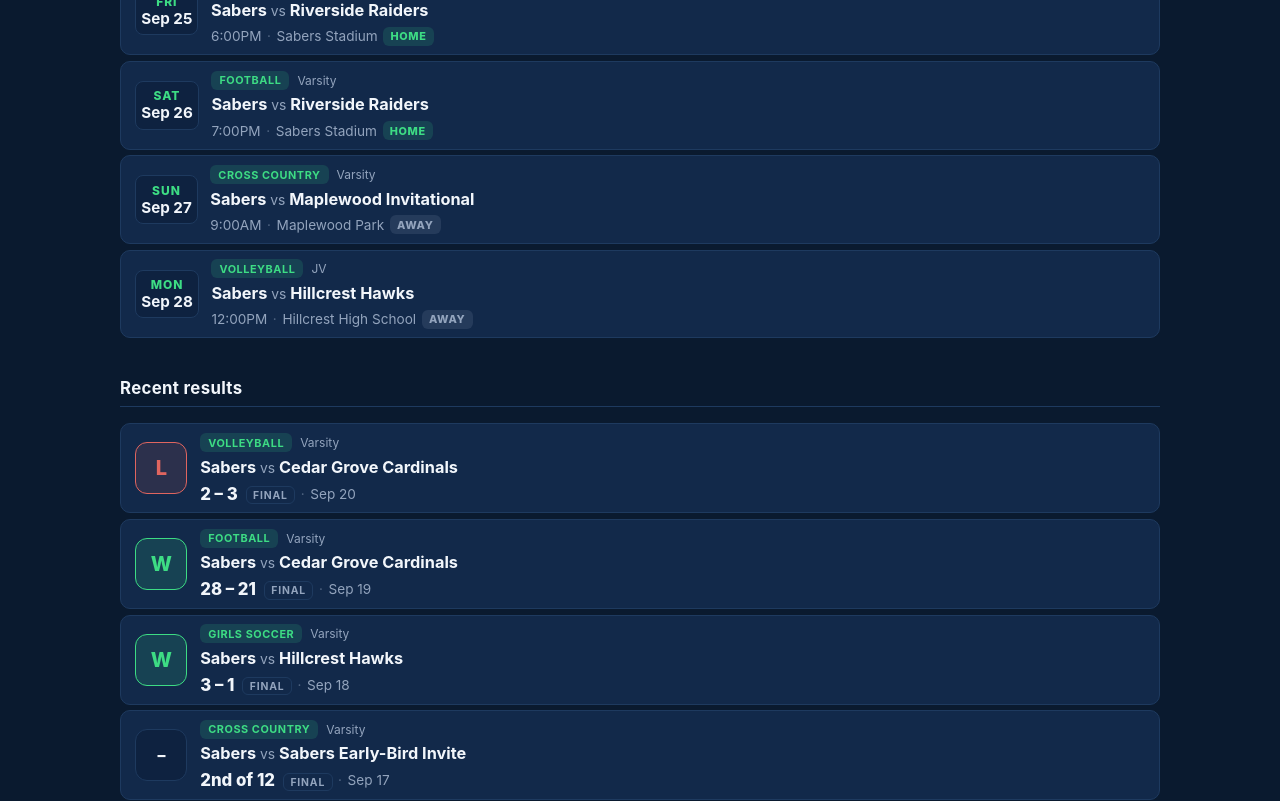
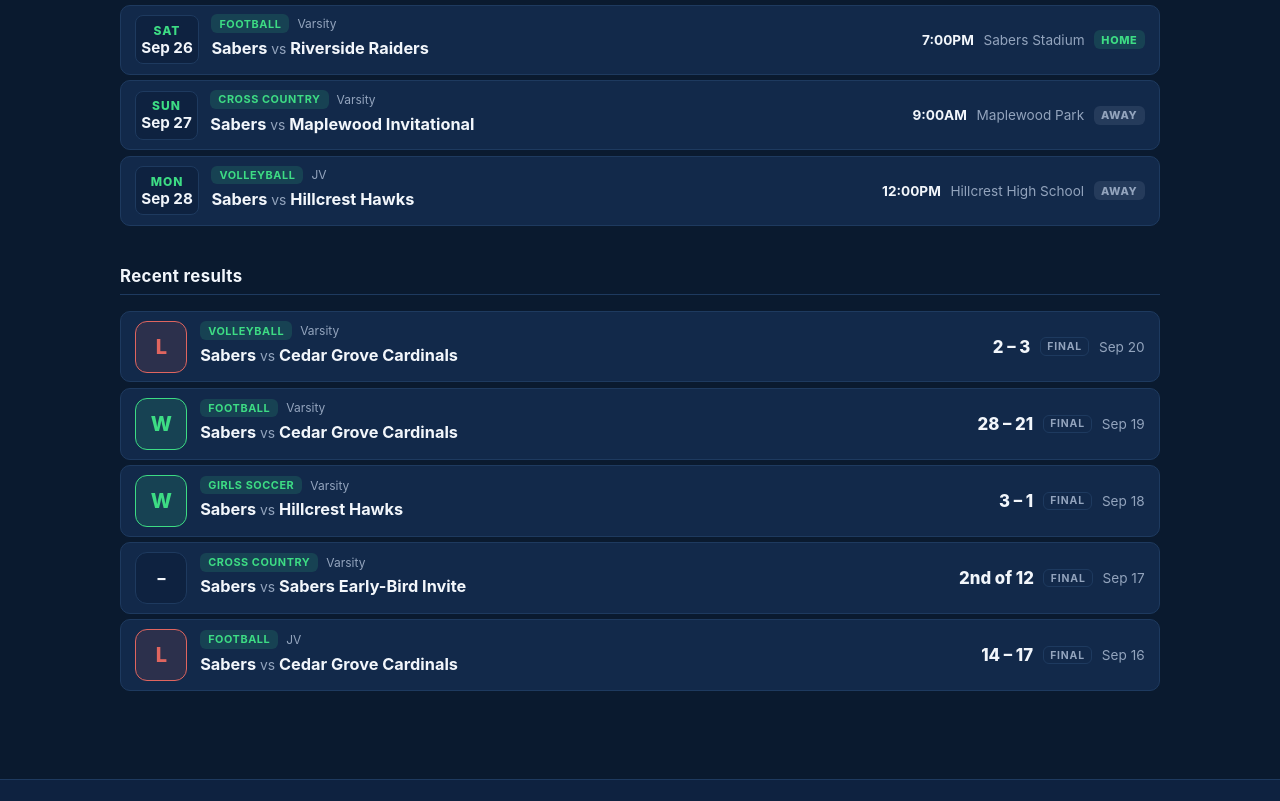
Before and after one commit to jlflux/fieldhouse, a React (Vite) app: page / in a window 1280 px wide. Shown: the part 600-1401 px from the top of the page. Built offline with nearby package versions, Linux system fonts and the light colour scheme.

Commit message:
Spread list rows: matchup left, details pinned right

```diff
--- a/src/App.jsx
+++ b/src/App.jsx
@@ -40,12 +40,11 @@ function UpcomingCard({ game }) {
         <h3 className="card-title">
           {SCHOOL.mascot} <span className="vs">vs</span> {game.opponent}
         </h3>
-        <div className="card-sub">
-          <span>{fmtTime(game.date)}</span>
-          <span className="dot">·</span>
-          <span>{game.venue}</span>
+      </div>
+      <div className="card-right">
+        <span className="card-time">{fmtTime(game.date)}</span>
+        <span className="card-venue">{game.venue}</span>
         <span className={`ha ha-${game.homeAway.toLowerCase()}`}>{game.homeAway}</span>
-        </div>
       </div>
     </article>
   )
@@ -66,23 +65,21 @@ function FinalCard({ game }) {
         <h3 className="card-title">
           {SCHOOL.mascot} <span className="vs">vs</span> {game.opponent}
         </h3>
-        <div className="card-sub">
+      </div>
+      <div className="card-right">
         {game.scoreUs != null ? (
           <span className="score">
             {game.scoreUs} – {game.scoreThem}
-              <span className="final-tag">Final</span>
           </span>
         ) : (
           <span className="score">
             {game.placementUs}
             {game.placementUs === 2 ? 'nd' : game.placementUs === 3 ? 'rd' : 'th'} of{' '}
             {game.fieldSize}
-              <span className="final-tag">Final</span>
           </span>
         )}
-          <span className="dot">·</span>
+        <span className="final-tag">Final</span>
         <span>{fmtDate(game.date)}</span>
-        </div>
       </div>
     </article>
   )
--- a/src/index.css
+++ b/src/index.css
@@ -146,7 +146,7 @@ section { margin-bottom: 2.5rem; }
 .card-dow { color: var(--mint); font-weight: 800; font-size: 0.75rem; letter-spacing: 0.08em; }
 .card-daynum { font-weight: 700; font-size: 0.95rem; white-space: nowrap; }
 
-.card-body { min-width: 0; }
+.card-body { min-width: 0; flex: 1; }
 .card-meta { display: flex; align-items: center; gap: 0.5rem; margin-bottom: 0.3rem; }
 .pill {
   font-size: 0.68rem;
@@ -163,8 +163,17 @@ section { margin-bottom: 2.5rem; }
 .card-title { margin: 0 0 0.35rem; font-size: 1.02rem; line-height: 1.3; }
 .vs { color: var(--muted); font-weight: 400; font-size: 0.85em; }
 
-.card-sub { color: var(--muted); font-size: 0.85rem; display: flex; align-items: center; flex-wrap: wrap; gap: 0.35rem; }
-.dot { opacity: 0.5; }
+.card-right {
+  margin-left: auto;
+  display: flex;
+  align-items: center;
+  gap: 0.6rem;
+  white-space: nowrap;
+  flex-shrink: 0;
+  color: var(--muted);
+  font-size: 0.85rem;
+}
+.card-time { font-weight: 700; color: var(--text); }
 
 .ha {
   font-size: 0.68rem;
@@ -202,7 +211,6 @@ section { margin-bottom: 2.5rem; }
   border: 1px solid var(--card-border);
   border-radius: 6px;
   padding: 0.1rem 0.4rem;
-  margin-left: 0.5rem;
   vertical-align: middle;
 }
 
@@ -221,4 +229,6 @@ section { margin-bottom: 2.5rem; }
 @media (max-width: 560px) {
   .endorsement { display: none; }
   .hero { padding-top: 1.75rem; }
+  .card { flex-wrap: wrap; }
+  .card-right { margin-left: 0; width: 100%; justify-content: flex-start; }
 }
```
Lines whose indentation alone changed are shown as unchanged.
